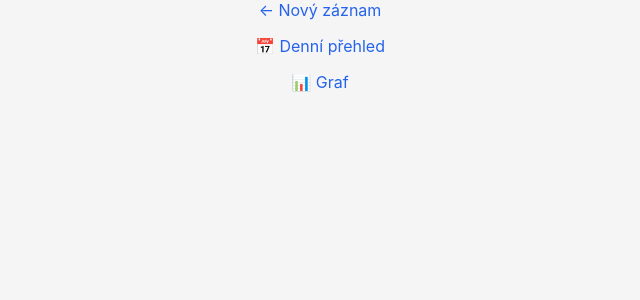
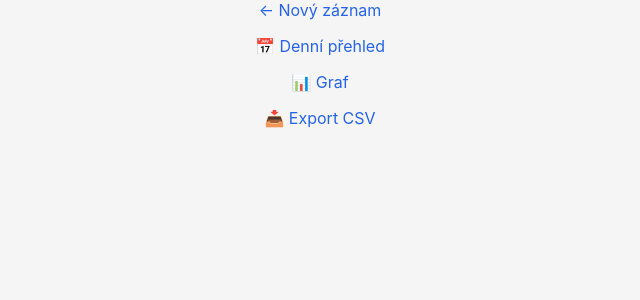
Before and after one commit to tjmnmk/dite_zaznamy_mliko, a Flask app: page /prehled in a window 1280 px wide. Shown: the part 128-428 px from the top of the page, without its empty margins (320-960 px from the left). Run offline with Flask 3, Linux system fonts and the light colour scheme; data that the repository does not hold is empty; some libraries are stand-ins or nearby versions.

Commit message:
csv export

```diff
--- a/app.py
+++ b/app.py
@@ -1,5 +1,6 @@
 import os
 import io
+import csv
 import sqlite3
 import threading
 from datetime import datetime, timedelta
@@ -235,6 +236,24 @@ def favicon():
     return send_from_directory(os.path.join(BASE_DIR, "static"), "favicon.png", mimetype="image/png")
 
 
+@app.route("/export.csv")
+def export_csv():
+    zaznamy = get_db().execute(
+        "SELECT cas, mnozstvi, stolice, moc, zvraceni FROM kojeni ORDER BY datetime(cas) ASC"
+    ).fetchall()
+    buf = io.StringIO()
+    writer = csv.writer(buf)
+    writer.writerow(["čas", "množství (ml)", "stolice", "moč", "zvracení"])
+    for r in zaznamy:
+        writer.writerow([r["cas"], r["mnozstvi"], r["stolice"], r["moc"], r["zvraceni"]])
+    csv_data = buf.getvalue()
+    return Response(
+        csv_data,
+        mimetype="text/csv",
+        headers={"Content-Disposition": "attachment; filename=kojeni_export.csv"},
+    )
+
+
 @app.route("/deni-prehled")
 def deni_prehled():
     radky = get_db().execute(
--- a/templates/prehled.html
+++ b/templates/prehled.html
@@ -91,6 +91,7 @@
         <a class="odkaz" href="{{ url_for('formular') }}">← Nový záznam</a>
         <a class="odkaz" href="{{ url_for('deni_prehled') }}">📅 Denní přehled</a>
         <a class="odkaz" href="{{ url_for('graf') }}">📊 Graf</a>
+        <a class="odkaz" href="{{ url_for('export_csv') }}">📥 Export CSV</a>
     </div>
 </body>
 </html>
```
